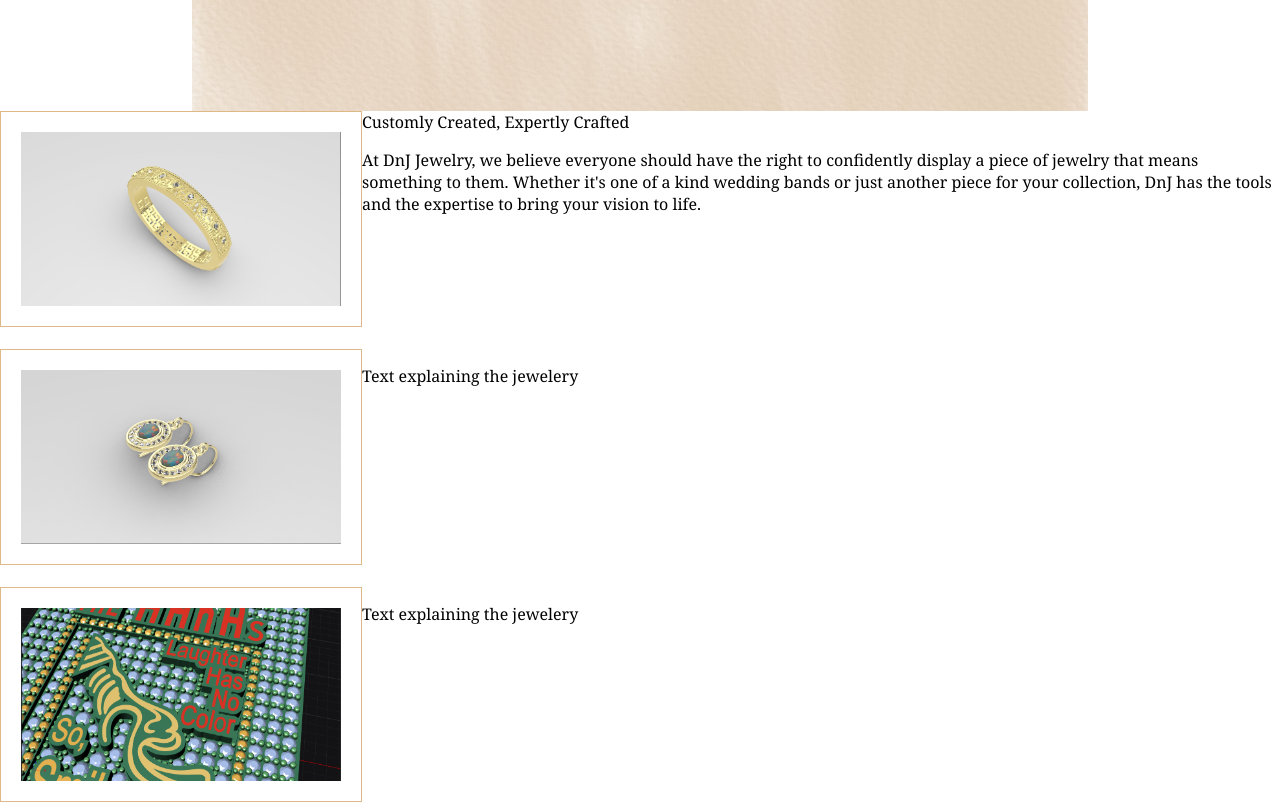
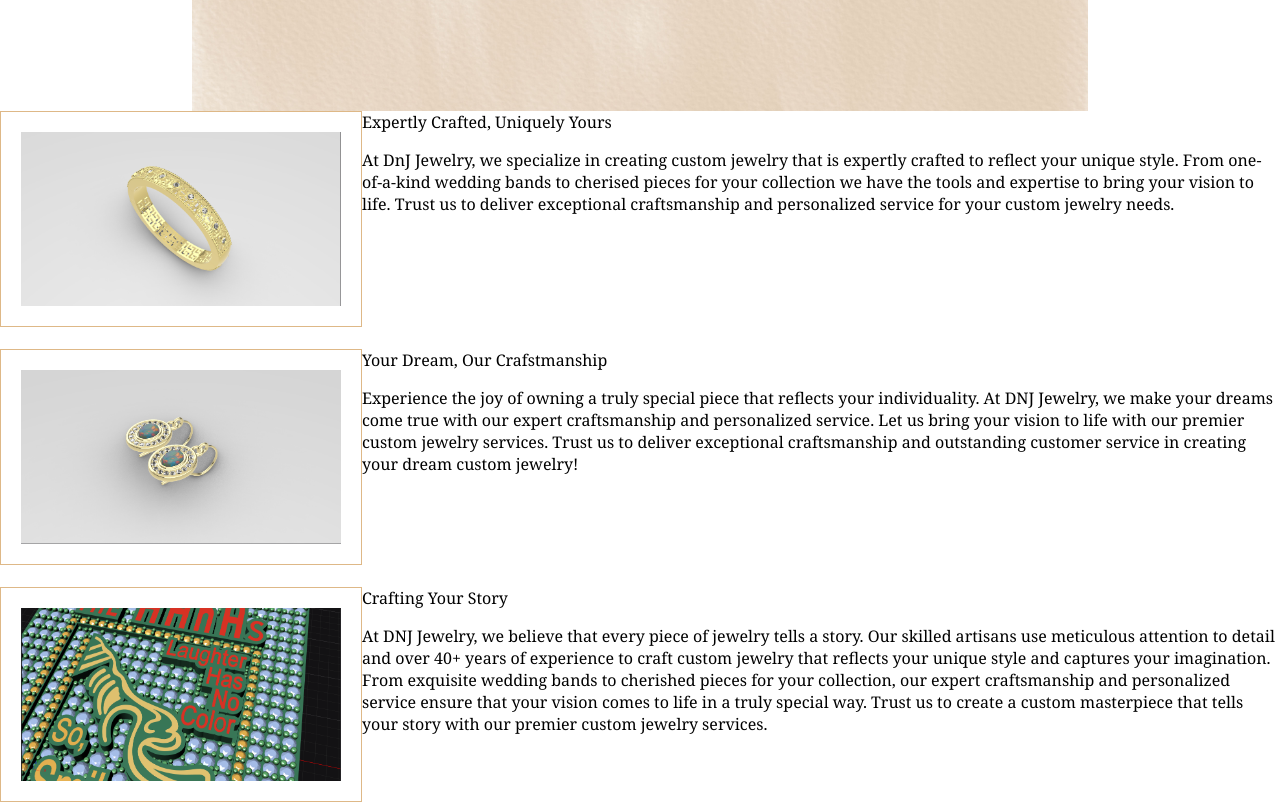
Before and after one commit to hulaus/DNJ-Jewelry-Repair, a React (Create React App) app in the folder dnj-jewelry/: page /Custom in a window 1280 px wide. Shown: the part 440-1242 px from the top of the page. Built offline with nearby package versions, Linux system fonts and the light colour scheme.

Commit message:
added new titles and descriptions/paragraphs to cards

```diff
--- a/dnj-jewelry/src/components/custom.jsx
+++ b/dnj-jewelry/src/components/custom.jsx
@@ -18,12 +18,9 @@ function customCards() {
                     <Card className="Card" >
                         <Card.Img className="rightPicture"  src={Bracelet}/>
                         <Card.Body>
-                            <Card.Title className="introCard"> Customly Created, Expertly Crafted </Card.Title>
+                            <Card.Title className="introCard">Expertly Crafted, Uniquely Yours</Card.Title>
                                 <Card.Text className="textRight">
-                                    At DnJ Jewelry, we believe everyone should have the right to confidently display
-                                    a piece of jewelry that means something to them. Whether it's one of a kind wedding
-                                    bands or just another piece for your collection, DnJ has the tools and the expertise
-                                    to bring your vision to life.
+                                    At DnJ Jewelry, we specialize in creating custom jewelry that is expertly crafted to reflect your unique style. From one-of-a-kind wedding bands to cherised pieces for your collection we have the tools and expertise to bring your vision to life. Trust us to deliver exceptional craftsmanship and personalized service for your custom jewelry needs.
                                 </Card.Text>
                         </Card.Body>
                     </Card>
@@ -31,18 +28,19 @@ function customCards() {
                     <Card className="Card">
                         <Card.Img className="leftPicture"  src={DangleEarrings} />
                         <Card.Body>
+                            <Card.Title>Your Dream, Our Crafstmanship</Card.Title>
                             <Card.Text>
-                                Text explaining the jewelery
-                            </Card.Text>
+                            Experience the joy of owning a truly special piece that reflects your individuality. At DNJ Jewelry, we make your dreams come true with our expert craftsmanship and personalized service. Let us bring your vision to life with our premier custom jewelry services. Trust us to deliver exceptional craftsmanship and outstanding customer service in creating your dream custom jewelry!                            </Card.Text>
                         </Card.Body>
                     </Card>
-                    <br></br>
+                    <br />
                     <Card className="Card">
                         <Card.Img className="rightPicture" src={PinUpClose} />
                         <Card.Body>
+                            <Card.Title>Crafting Your Story</Card.Title>
                             <Card.Text>
-                                Text explaining the jewelery
-                            </Card.Text>
+                            At DNJ Jewelry, we believe that every piece of jewelry tells a story. Our skilled artisans use meticulous attention to detail and over 40+ years of experience to craft custom jewelry that reflects your unique style and captures your imagination. From exquisite wedding bands to cherished pieces for your collection, our expert craftsmanship and personalized service ensure that your vision comes to life in a truly special way. Trust us to create a custom masterpiece that tells your story with our premier custom jewelry services.
+                             </Card.Text>
                         </Card.Body>
                     </Card>
 
```
